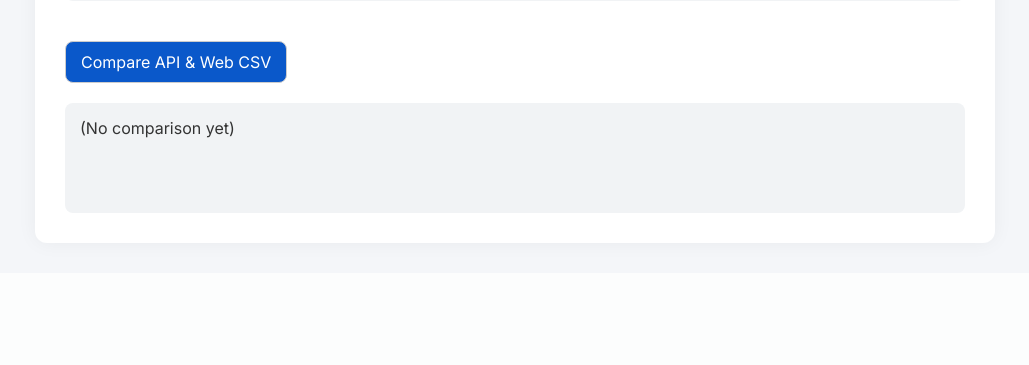
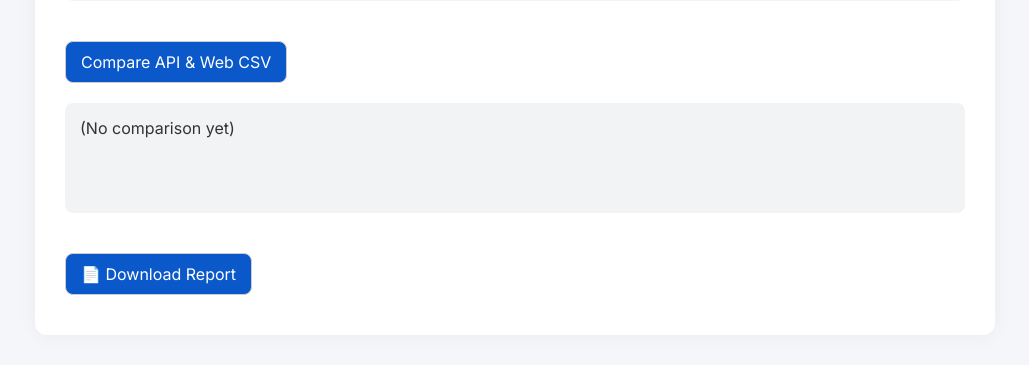
Before and after one commit to Syedvahith/smartfile-ai, a Flask app: page / in a window 1280 px wide. Shown: the part 2549-2914 px from the top of the page, without its empty margins (125-1154 px from the left). Before the commit the page ends 2795 px from the top, so only its background shows below. Run offline with Flask 3, Linux system fonts and the light colour scheme.

Commit message:
Report download

```diff
--- a/templates/index.html
+++ b/templates/index.html
@@ -202,6 +202,9 @@
       <button onclick="compareFiles()">Compare API & Web CSV</button>
       <div id="comparisonResult" class="output">(No comparison yet)</div>
     </div>
+    <div class="section">
+      <button onclick="downloadReport()">📄 Download Report</button>
+    </div>
     </div>
   </div>
 
@@ -270,6 +273,18 @@
         document.getElementById("manualChart").style.display = "block";
       });
     }
+    function downloadReport() {
+      fetch("/generate_report")
+        .then(res => res.json())
+        .then(data => {
+          if (data.path) {
+            window.open(data.path, '_blank');
+          } else {
+            alert("Failed to generate report.");
+          }
+        });
+    }
+
 
 
     function toggleTheme() {
```
